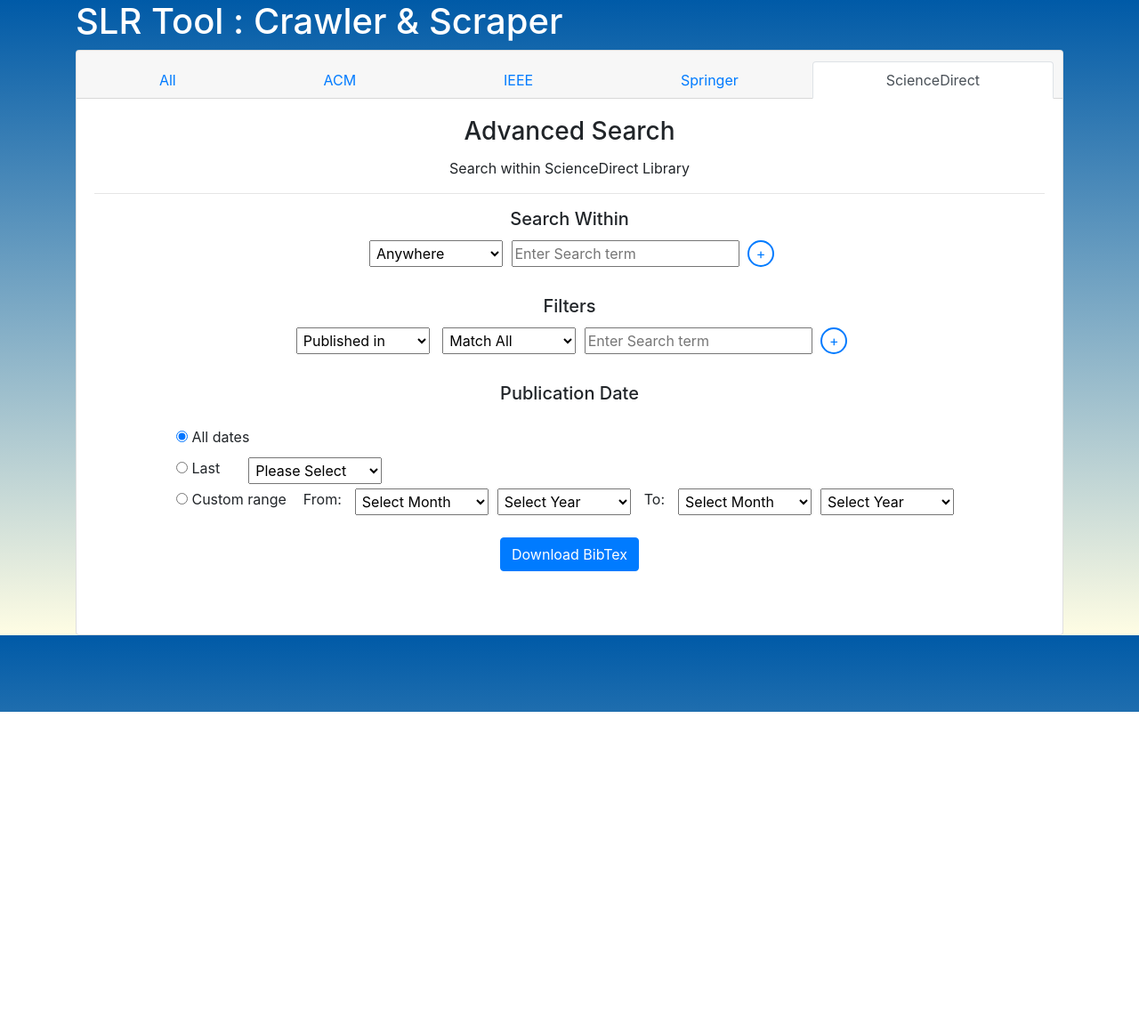
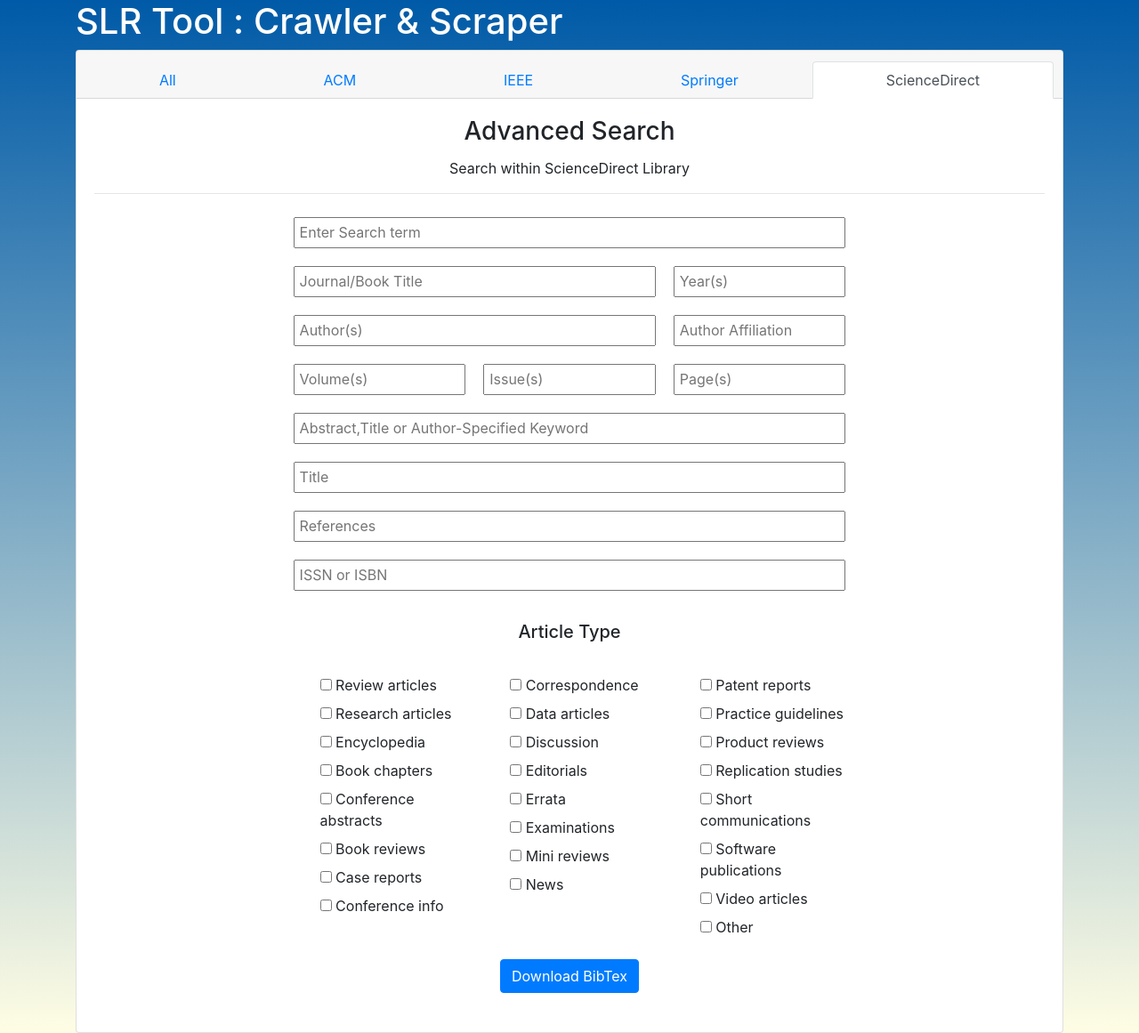
Before and after one commit to skscool/SLR-Tool-Crawler-And-Scraper, a Flask app: page /scienceDirect in a window 1280 px wide. Shown: the whole page at 89% size. Before the commit the page ends 800 px from the top, so only its background shows below. Run offline with Flask 2, Linux system fonts and the light colour scheme; some libraries are stand-ins or nearby versions.

Commit message:
all front-end elements added but needs styling

```diff
--- a/templates/ScienceDirect.html
+++ b/templates/ScienceDirect.html
@@ -4,6 +4,91 @@
 	<title>ScienceDirect</title>
 	<link rel="stylesheet" href="https://maxcdn.bootstrapcdn.com/bootstrap/4.0.0/css/bootstrap.min.css" integrity="sha384-Gn5384xqQ1aoWXA+058RXPxPg6fy4IWvTNh0E263XmFcJlSAwiGgFAW/dAiS6JXm" crossorigin="anonymous">
 	<link rel= "stylesheet" type= "text/css" href="{{ url_for('static', filename='style.css')}}">
+	<style>
+		input[type="text"]{
+			width: 100%;
+			padding: 5px;
+			height: 35px;
+		}
+
+		.rows{
+			margin: 10px;
+		}
+
+		ul{
+			text-align: left;
+			list-style-type: none;
+		}
+
+		label:hover, input[type="checkbox"]{
+			cursor: pointer;
+		}
+
+		.grid-container {
+		  display: grid;
+		  grid-template-columns: 1fr 1fr 1fr 1fr 1fr;
+		  grid-template-rows: 0fr 0fr 0fr 0fr 0fr 0fr 0fr 0fr 1fr 0fr;
+		  gap: 0px 0px;
+		  grid-template-areas:
+			". searchTermRow1 searchTermRow1 searchTermRow1 ."
+			". journalBookTitleRow2Col1 journalBookTitleRow2Col1 yearRow2Col2 ."
+			". authorNameRow3Col1 authorNameRow3Col1 authorAffiliationRow3Col2 ."
+			". volumeRow4Col1 issueRow4Col2 pageRow4Col3 ."
+			". abstractRow5Col1 abstractRow5Col1 abstractRow5Col1 ."
+			". titleRow6Col1 titleRow6Col1 titleRow6Col1 ."
+			". referencesRow7Col1 referencesRow7Col1 referencesRow7Col1 ."
+			". issnIsbnRow8Col1 issnIsbnRow8Col1 issnIsbnRow8Col1 ."
+			". articleTypesRow9Col1 articleTypesRow9Col1 articleTypesRow9Col1 ."
+			". downloadBibtexRow10Col1 downloadBibtexRow10Col1 downloadBibtexRow10Col1 .";
+		}
+
+		.searchTermRow1 { grid-area: searchTermRow1; }
+
+		.journalBookTitleRow2Col1 { grid-area: journalBookTitleRow2Col1; }
+
+		.yearRow2Col2 { grid-area: yearRow2Col2; }
+
+		.authorNameRow3Col1 { grid-area: authorNameRow3Col1; }
+
+		.authorAffiliationRow3Col2 { grid-area: authorAffiliationRow3Col2; }
+
+		.volumeRow4Col1 { grid-area: volumeRow4Col1; }
+
+		.issueRow4Col2 { grid-area: issueRow4Col2; }
+
+		.pageRow4Col3 { grid-area: pageRow4Col3; }
+
+		.abstractRow5Col1 { grid-area: abstractRow5Col1; }
+
+		.titleRow6Col1 { grid-area: titleRow6Col1; }
+
+		.referencesRow7Col1 { grid-area: referencesRow7Col1; }
+
+		.issnIsbnRow8Col1 { grid-area: issnIsbnRow8Col1; }
+
+		.articleTypesRow9Col1 { grid-area: articleTypesRow9Col1; }
+
+		.downloadBibtexRow10Col1 { grid-area: downloadBibtexRow10Col1; }
+
+		.grid-container-articleType {
+		  display: grid;
+		  grid-template-columns: 1fr 1fr 1fr;
+		  grid-template-rows: 1fr 1fr 1fr;
+		  gap: 0px 0px;
+		  grid-template-areas:
+			"articleTypeCol1 articleTypeCol2 articleTypeCol3"
+			"articleTypeCol1 articleTypeCol2 articleTypeCol3"
+			"articleTypeCol1 articleTypeCol2 articleTypeCol3";
+		}
+
+		.articleTypeCol1 { grid-area: articleTypeCol1; }
+
+		.articleTypeCol2 { grid-area: articleTypeCol2; }
+
+		.articleTypeCol3 { grid-area: articleTypeCol3; }
+
+
+	</style>
 </head>
 <body>
 	<div class="container">
@@ -32,353 +117,319 @@
 			<h3 class="card-title">Advanced Search</h3>
 			<p class="card-text">Search within ScienceDirect Library</p>
 			<hr>
+		  <form id="scienceDirectForm" action = "/fetchBibTexFromScienceDirect" method="POST">
 			<div class="grid-container">
-		  <div class="titleArea">
+				<div class="searchTermRow1 rows">
+					<input id="searchTerm" type="text" placeholder="Enter Search term" value="" name="searchTerm">
+				</div>
+				<div class="journalBookTitleRow2Col1 rows">
+					<input id="journalBookTitle" type="text" placeholder="Journal/Book Title" value="" name="journalBookTitle">
+				</div>
+				<div class="yearRow2Col2 rows">
+					<input id="year" type="text" placeholder="Year(s)" value="" name="year">
+				</div>
+				<div class="authorNameRow3Col1 rows">
+					<input id="author" type="text" placeholder="Author(s)" value="" name="author">
+				</div>
+				<div class="authorAffiliationRow3Col2 rows">
+					<input id="authorAffiliation" type="text" placeholder="Author Affiliation" value="" name="authorAffiliation">
+				</div>
+				<div class="volumeRow4Col1 rows">
+					<input id="volume" type="text" placeholder="Volume(s)" value="" name="volume">
+				</div>
+				<div class="issueRow4Col2 rows">
+					<input id="issue" type="text" placeholder="Issue(s)" value="" name="issue">
+				</div>
+				<div class="pageRow4Col3 rows">
+					<input id="page" type="text" placeholder="Page(s)" value="" name="page">
+				</div>
+				<div class="abstractRow5Col1 rows">
+					<input id="abstract" type="text" placeholder="Abstract,Title or Author-Specified Keyword" value="" name="abstract">
+				</div>
+				<div class="titleRow6Col1 rows">
+					<input id="title" type="text" placeholder="Title" value="" name="title">
+				</div>
+				<div class="referencesRow7Col1 rows">
+					<input id="references" type="text" placeholder="References" value="" name="references">
+				</div>
+				<div class="issnIsbnRow8Col1 rows">
+					<input id="issnIsbn" type="text" placeholder="ISSN or ISBN" value="" name="issnIsbn">
+				</div>
+				<div class="articleTypesRow9Col1">
+					<br>
+					<h5 class="card-title">Article Type</h5>
+					<br>
+					<div class="grid-container-articleType">
+
+					  <div class="articleTypeCol1">
+						<ul >
+						<li>
+						<div checkbox checkbox-small checkbox-label-indent mb8 u-clr-grey8">
+						<label checkbox-label" for="adv-search-REV">
+						<input type="checkbox" id="adv-search-REV" name="articleTypes" >
+						<span >
+						</span>
+						<span >Review articles</span>
+						</label>
+						</div>
+						</li>
+						<li>
+						<div >
+						<label >
+						<input type="checkbox" id="adv-search-FLA" name="articleTypes" >
+						<span >
+						</span>
+						<span >Research articles</span>
+						</label>
+						</div>
+						</li>
+						<li>
+						<div >
+						<label >
+						<input type="checkbox" id="adv-search-EN" name="articleTypes" >
+						<span >
+						</span>
+						<span >Encyclopedia</span>
+						</label>
+						</div>
+						</li>
+						<li>
+						<div >
+						<label >
+						<input type="checkbox" id="adv-search-CH" name="articleTypes" >
+						<span >
+						</span>
+						<span >Book chapters</span>
+						</label>
+						</div>
+						</li>
+						<li>
+						<div >
+						<label >
+						<input type="checkbox" id="adv-search-ABS" name="articleTypes" >
+						<span >
+						</span>
+						<span >Conference abstracts</span>
+						</label>
+						</div>
+						</li>
+						<li>
+						<div >
+						<label >
+						<input type="checkbox" id="adv-search-BRV" name="articleTypes" >
+						<span >
+						</span>
+						<span >Book reviews</span>
+						</label>
+						</div>
+						</li>
+						<li>
+						<div >
+						<label >
+						<input type="checkbox" id="adv-search-CRP" name="articleTypes" >
+						<span >
+						</span>
+						<span >Case reports</span>
+						</label>
+						</div>
+						</li>
+						<li>
+						<div >
+						<label >
+						<input type="checkbox" id="adv-search-CNF" name="articleTypes" >
+						<span >
+						</span>
+						<span >Conference info</span>
+						</label>
+						</div>
+						</li>
+						</ul>
+					  </div>
+					  <div class="articleTypeCol2">
+									<ul >
+						<li>
+						<div >
+						<label >
+						<input type="checkbox" id="adv-search-COR" name="articleTypes" >
+						<span >
+						</span>
+						<span >Correspondence</span>
+						</label>
+						</div>
+						</li>
+						<li>
+						<div >
+						<label >
+						<input type="checkbox" id="adv-search-DAT" name="articleTypes" >
+						<span >
+						</span>
+						<span >Data articles</span>
+						</label>
+						</div>
+						</li>
+						<li>
+						<div >
+						<label >
+						<input type="checkbox" id="adv-search-DIS" name="articleTypes" >
+						<span >
+						</span>
+						<span >Discussion</span>
+						</label>
+						</div>
+						</li>
+						<li>
+						<div >
+						<label >
+						<input type="checkbox" id="adv-search-EDI" name="articleTypes" >
+						<span >
+						</span>
+						<span >Editorials</span>
+						</label>
+						</div>
+						</li>
+						<li>
+						<div >
+						<label >
+						<input type="checkbox" id="adv-search-ERR" name="articleTypes" >
+						<span >
+						</span>
+						<span >Errata</span>
+						</label>
+						</div>
+						</li>
+						<li>
+						<div >
+						<label >
+						<input type="checkbox" id="adv-search-EXM" name="articleTypes" >
+						<span >
+						</span>
+						<span >Examinations</span>
+						</label>
+						</div>
+						</li>
+						<li>
+						<div >
+						<label >
+						<input type="checkbox" id="adv-search-SSU" name="articleTypes" >
+						<span >
+						</span>
+						<span >Mini reviews</span>
+						</label>
+						</div>
+						</li>
+						<li>
+						<div >
+						<label >
+						<input type="checkbox" id="adv-search-NWS" name="articleTypes" >
+						<span >
+						</span>
+						<span >News</span>
+						</label>
+						</div>
+						</li>
+						</ul>
 
 					  </div>
-		  <div class="searchWithinArea">
-				<div id="containerSearchWithin">
-				<h5 class="card-title">Search Within</h5>
-					<div id="rowSearchWithin1" class="rowMarginTop">
-						<select id="selectSearchWithin1" name="selectSearchWithin1">
-							<option value="AllField">Anywhere</option>
-							<option value="Title">Title</option>
-							<option value="ContribAuthor">Author</option>
-							<option value="Abstract">Abstract</option>
-							<option value="Fulltext">Full text</option>
-							<option value="Affiliation">Author Affiliation</option>
-							<option value="Keyword">Author Keyword</option>
-							<option value="ConferenceLocation">Conference Location</option>
-							<option value="ConferenceSponsor">Conference Sponsor</option>
-							<option value="Contrib">Name</option>
-							<option value="PubIdSortField">ISBN/ISSN</option>
-							<option value="DOI">DOI</option>
-						</select>
-						<input id="textSearchWithin1" type="text" placeholder="Enter Search term" value="" name="textSearchWithin1">
-						<input id="buttonSearchWithin1" class="add-del-Button" type="button" value="+" onclick="addRowSearchWithin()"><br>
+					  <div class="articleTypeCol3">
+						<ul >
+						<li>
+						<div >
+						<label >
+						<input type="checkbox" id="adv-search-PNT" name="articleTypes" >
+						<span >
+						</span>
+						<span >Patent reports</span>
+						</label>
+						</div>
+						</li>
+						<li>
+						<div >
+						<label >
+						<input type="checkbox" id="adv-search-PGL" name="articleTypes" >
+						<span >
+						</span>
+						<span >Practice guidelines</span>
+						</label>
+						</div>
+						</li>
+						<li>
+						<div >
+						<label >
+						<input type="checkbox" id="adv-search-PRV" name="articleTypes" >
+						<span >
+						</span>
+						<span >Product reviews</span>
+						</label>
+						</div>
+						</li>
+						<li>
+						<div >
+						<label >
+						<input type="checkbox" id="adv-search-RPL" name="articleTypes" >
+						<span >
+						</span>
+						<span >Replication studies</span>
+						</label>
+						</div>
+						</li>
+						<li>
+						<div >
+						<label >
+						<input type="checkbox" id="adv-search-SCO" name="articleTypes" >
+						<span >
+						</span>
+						<span >Short communications</span>
+						</label>
+						</div>
+						</li>
+						<li>
+						<div >
+						<label >
+						<input type="checkbox" id="adv-search-OSP" name="articleTypes" >
+						<span >
+						</span>
+						<span >Software publications</span>
+						</label>
+						</div>
+						</li>
+						<li>
+						<div >
+						<label >
+						<input type="checkbox" id="adv-search-VID" name="articleTypes" >
+						<span >
+						</span>
+						<span >Video articles</span>
+						</label>
+						</div>
+						</li>
+						<li>
+						<div >
+						<label >
+						<input type="checkbox" id="adv-search-OT" name="articleTypes" >
+						<span >
+						</span>
+						<span >Other</span>
+						</label>
+						</div>
+						</li>
+						</ul>
+
 					  </div>
 					</div>
+
+
+
+
+
+
+
+
 				</div>
-		  <div class="filtersArea">
-					<div id="containerFilters">
-					<h5 class="card-title">Filters</h5>
-						<div id="rowFilters1" class="rowMarginTop">
-							<select id="select1Filters1" name="selectFilters1">
-								<option value="SeriesKey" >Published in</option>
-								<option value="Artifact" >Artifact Badges</option>
-								<option value="Funding" >Funding Agency</option>
-								<option value="CCS" >CCS</option>
-								<option value="PrimaryCCS" >Primary CCS</option>
-								<option value="PublisherStored" >Publisher</option>
-							</select>
-							<select id="select2Filters1" name="select2Filters1">
-								<option value="And">Match All</option>
-								<option value="Or">Match Any</option>
-								<option value="Nor">Match None</option>
-							</select>
-							<input id="textFilters1" type="text" name="textFilters1" placeholder="Enter Search term">
-							<input id="buttonFilters1" class="add-del-Button" type="button" value="+" onclick="addRowFilters()"><br>
-						</div>
-					</div>
-		  </div>
-		  <div class="publicationDateArea">
-			<h5 class="card-title">Publication Date</h5>
-			<div id="publicationDate">
-
-				<div class="input-group time-frame"><label for="anyDate" class="radio--primary">
-					<input id="anyDate" type="radio" name="Ppub" value="All dates" checked="checked">
-					<span class="label-txt">All dates</span>
-					</label>
-				</div>
-				<div class="input-group time-frame">
-					<label for="staticRange" class="radio--primary" >
-					<input id="staticRange" type="radio" name="Ppub" value="">
-					<span class="label-txt">Last &nbsp &nbsp &nbsp </span>
-					</label>
-					<select id="staticRangeSelect" name="Ppub" value="" class="inline staticRange">
-						<option value="">Please Select</option>
-						<option value="[20201011 TO 20201111]">month</option>
-						<option value="[20200511 TO 20201111]">6 months</option>
-						<option value="[20191111 TO 20201111]">year</option>
-					</select>
-				</div>
-				<div class="input-group time-frame dateFilterSelect" >
-					<label for="customRange" class="radio--primary" >
-					<input id="customRange" type="radio" name="Ppub" value="">
-					<span class="label-txt">Custom range &nbsp </span>
-					</label>
-					<span class="from-to-label" >From:</span>
-					<select id="fromMonth" name="AfterMonth" class="inline month-range">
-						<option value="">Select Month</option>
-						<option value="1">Jan</option>
-						<option value="2">Feb</option>
-						<option value="3">Mar</option>
-						<option value="4">Apr</option>
-						<option value="5">May</option>
-						<option value="6">June</option>
-						<option value="7">July</option>
-						<option value="8">Aug</option>
-						<option value="9">Sept</option>
-						<option value="10">Oct</option>
-						<option value="11">Nov</option>
-						<option value="12">Dec</option>
-					</select>
-					<select id="fromYear" name="AfterYear" class="inline year-range" >
-						<option value="">Select Year</option>
-						<option value="2020">2020</option>
-						<option value="2019">2019</option>
-						<option value="2018">2018</option>
-						<option value="2017">2017</option>
-						<option value="2016">2016</option>
-						<option value="2015">2015</option>
-						<option value="2014">2014</option>
-						<option value="2013">2013</option>
-						<option value="2012">2012</option>
-						<option value="2011">2011</option>
-						<option value="2010">2010</option>
-						<option value="2009">2009</option>
-						<option value="2008">2008</option>
-						<option value="2007">2007</option>
-						<option value="2006">2006</option>
-						<option value="2005">2005</option>
-						<option value="2004">2004</option>
-						<option value="2003">2003</option>
-						<option value="2002">2002</option>
-						<option value="2001">2001</option>
-						<option value="2000">2000</option>
-						<option value="1999">1999</option>
-						<option value="1998">1998</option>
-						<option value="1997">1997</option>
-						<option value="1996">1996</option>
-						<option value="1995">1995</option>
-						<option value="1994">1994</option>
-						<option value="1993">1993</option>
-						<option value="1992">1992</option>
-						<option value="1991">1991</option>
-						<option value="1990">1990</option>
-						<option value="1989">1989</option>
-						<option value="1988">1988</option>
-						<option value="1987">1987</option>
-						<option value="1986">1986</option>
-						<option value="1985">1985</option>
-						<option value="1984">1984</option>
-						<option value="1983">1983</option>
-						<option value="1982">1982</option>
-						<option value="1981">1981</option>
-						<option value="1980">1980</option>
-						<option value="1979">1979</option>
-						<option value="1978">1978</option>
-						<option value="1977">1977</option>
-						<option value="1976">1976</option>
-						<option value="1975">1975</option>
-						<option value="1974">1974</option>
-						<option value="1973">1973</option>
-						<option value="1972">1972</option>
-						<option value="1971">1971</option>
-						<option value="1970">1970</option>
-						<option value="1969">1969</option>
-						<option value="1968">1968</option>
-						<option value="1967">1967</option>
-						<option value="1966">1966</option>
-						<option value="1965">1965</option>
-						<option value="1964">1964</option>
-						<option value="1963">1963</option>
-						<option value="1962">1962</option>
-						<option value="1961">1961</option>
-						<option value="1960">1960</option>
-						<option value="1959">1959</option>
-						<option value="1958">1958</option>
-						<option value="1957">1957</option>
-						<option value="1956">1956</option>
-						<option value="1955">1955</option>
-						<option value="1954">1954</option>
-						<option value="1953">1953</option>
-						<option value="1952">1952</option>
-						<option value="1951">1951</option>
-						<option value="1950">1950</option>
-						<option value="1949">1949</option>
-						<option value="1948">1948</option>
-						<option value="1947">1947</option>
-						<option value="1946">1946</option>
-						<option value="1945">1945</option>
-						<option value="1944">1944</option>
-						<option value="1943">1943</option>
-						<option value="1942">1942</option>
-						<option value="1941">1941</option>
-						<option value="1940">1940</option>
-						<option value="1939">1939</option>
-						<option value="1938">1938</option>
-						<option value="1937">1937</option>
-						<option value="1936">1936</option>
-						<option value="1935">1935</option>
-						<option value="1934">1934</option>
-						<option value="1933">1933</option>
-						<option value="1932">1932</option>
-						<option value="1931">1931</option>
-						<option value="1930">1930</option>
-						<option value="1929">1929</option>
-						<option value="1928">1928</option>
-						<option value="1927">1927</option>
-						<option value="1926">1926</option>
-						<option value="1925">1925</option>
-						<option value="1924">1924</option>
-						<option value="1923">1923</option>
-						<option value="1922">1922</option>
-						<option value="1921">1921</option>
-						<option value="1920">1920</option>
-						<option value="1919">1919</option>
-						<option value="1918">1918</option>
-						<option value="1917">1917</option>
-						<option value="1916">1916</option>
-						<option value="1915">1915</option>
-						<option value="1914">1914</option>
-						<option value="1913">1913</option>
-						<option value="1912">1912</option>
-						<option value="1911">1911</option>
-						<option value="1910">1910</option>
-						<option value="1909">1909</option>
-						<option value="1908">1908</option>
-					</select>
-						<span class="from-to-label">To:</span>
-						<select id="toMonth" name="BeforeMonth" class="inline month-range">
-							<option value="">Select Month</option>
-							<option value="1">Jan</option>
-							<option value="2">Feb</option>
-							<option value="3">Mar</option>
-							<option value="4">Apr</option>
-							<option value="5">May</option>
-							<option value="6">June</option>
-							<option value="7">July</option>
-							<option value="8">Aug</option>
-							<option value="9">Sept</option>
-							<option value="10">Oct</option>
-							<option value="11">Nov</option>
-							<option value="12">Dec</option>
-						</select>
-						<select id="toYear" name="BeforeYear" class="inline year-range">
-							<option value="">Select Year</option>
-							<option value="2020">2020</option>
-							<option value="2019">2019</option>
-							<option value="2018">2018</option>
-							<option value="2017">2017</option>
-							<option value="2016">2016</option>
-							<option value="2015">2015</option>
-							<option value="2014">2014</option>
-							<option value="2013">2013</option>
-							<option value="2012">2012</option>
-							<option value="2011">2011</option>
-							<option value="2010">2010</option>
-							<option value="2009">2009</option>
-							<option value="2008">2008</option>
-							<option value="2007">2007</option>
-							<option value="2006">2006</option>
-							<option value="2005">2005</option>
-							<option value="2004">2004</option>
-							<option value="2003">2003</option>
-							<option value="2002">2002</option>
-							<option value="2001">2001</option>
-							<option value="2000">2000</option>
-							<option value="1999">1999</option>
-							<option value="1998">1998</option>
-							<option value="1997">1997</option>
-							<option value="1996">1996</option>
-							<option value="1995">1995</option>
-							<option value="1994">1994</option>
-							<option value="1993">1993</option>
-							<option value="1992">1992</option>
-							<option value="1991">1991</option>
-							<option value="1990">1990</option>
-							<option value="1989">1989</option>
-							<option value="1988">1988</option>
-							<option value="1987">1987</option>
-							<option value="1986">1986</option>
-							<option value="1985">1985</option>
-							<option value="1984">1984</option>
-							<option value="1983">1983</option>
-							<option value="1982">1982</option>
-							<option value="1981">1981</option>
-							<option value="1980">1980</option>
-							<option value="1979">1979</option>
-							<option value="1978">1978</option>
-							<option value="1977">1977</option>
-							<option value="1976">1976</option>
-							<option value="1975">1975</option>
-							<option value="1974">1974</option>
-							<option value="1973">1973</option>
-							<option value="1972">1972</option>
-							<option value="1971">1971</option>
-							<option value="1970">1970</option>
-							<option value="1969">1969</option>
-							<option value="1968">1968</option>
-							<option value="1967">1967</option>
-							<option value="1966">1966</option>
-							<option value="1965">1965</option>
-							<option value="1964">1964</option>
-							<option value="1963">1963</option>
-							<option value="1962">1962</option>
-							<option value="1961">1961</option>
-							<option value="1960">1960</option>
-							<option value="1959">1959</option>
-							<option value="1958">1958</option>
-							<option value="1957">1957</option>
-							<option value="1956">1956</option>
-							<option value="1955">1955</option>
-							<option value="1954">1954</option>
-							<option value="1953">1953</option>
-							<option value="1952">1952</option>
-							<option value="1951">1951</option>
-							<option value="1950">1950</option>
-							<option value="1949">1949</option>
-							<option value="1948">1948</option>
-							<option value="1947">1947</option>
-							<option value="1946">1946</option>
-							<option value="1945">1945</option>
-							<option value="1944">1944</option>
-							<option value="1943">1943</option>
-							<option value="1942">1942</option>
-							<option value="1941">1941</option>
-							<option value="1940">1940</option>
-							<option value="1939">1939</option>
-							<option value="1938">1938</option>
-							<option value="1937">1937</option>
-							<option value="1936">1936</option>
-							<option value="1935">1935</option>
-							<option value="1934">1934</option>
-							<option value="1933">1933</option>
-							<option value="1932">1932</option>
-							<option value="1931">1931</option>
-							<option value="1930">1930</option>
-							<option value="1929">1929</option>
-							<option value="1928">1928</option>
-							<option value="1927">1927</option>
-							<option value="1926">1926</option>
-							<option value="1925">1925</option>
-							<option value="1924">1924</option>
-							<option value="1923">1923</option>
-							<option value="1922">1922</option>
-							<option value="1921">1921</option>
-							<option value="1920">1920</option>
-							<option value="1919">1919</option>
-							<option value="1918">1918</option>
-							<option value="1917">1917</option>
-							<option value="1916">1916</option>
-							<option value="1915">1915</option>
-							<option value="1914">1914</option>
-							<option value="1913">1913</option>
-							<option value="1912">1912</option>
-							<option value="1911">1911</option>
-							<option value="1910">1910</option>
-							<option value="1909">1909</option>
-							<option value="1908">1908</option>
-						</select>
-				</div>
-			</div>
-		  </div>
-		  <div class="downloadButtonArea">
+				<div class="downloadBibtexRow10Col1">
 					<button type="submit" href="#" class="btn btn-primary">Download BibTex</button><br><br>
 				</div>
 			</div>
-
+		</form>
 	  </div>
 	</div>
 </div>
```
Lines whose indentation alone changed are shown as unchanged.
